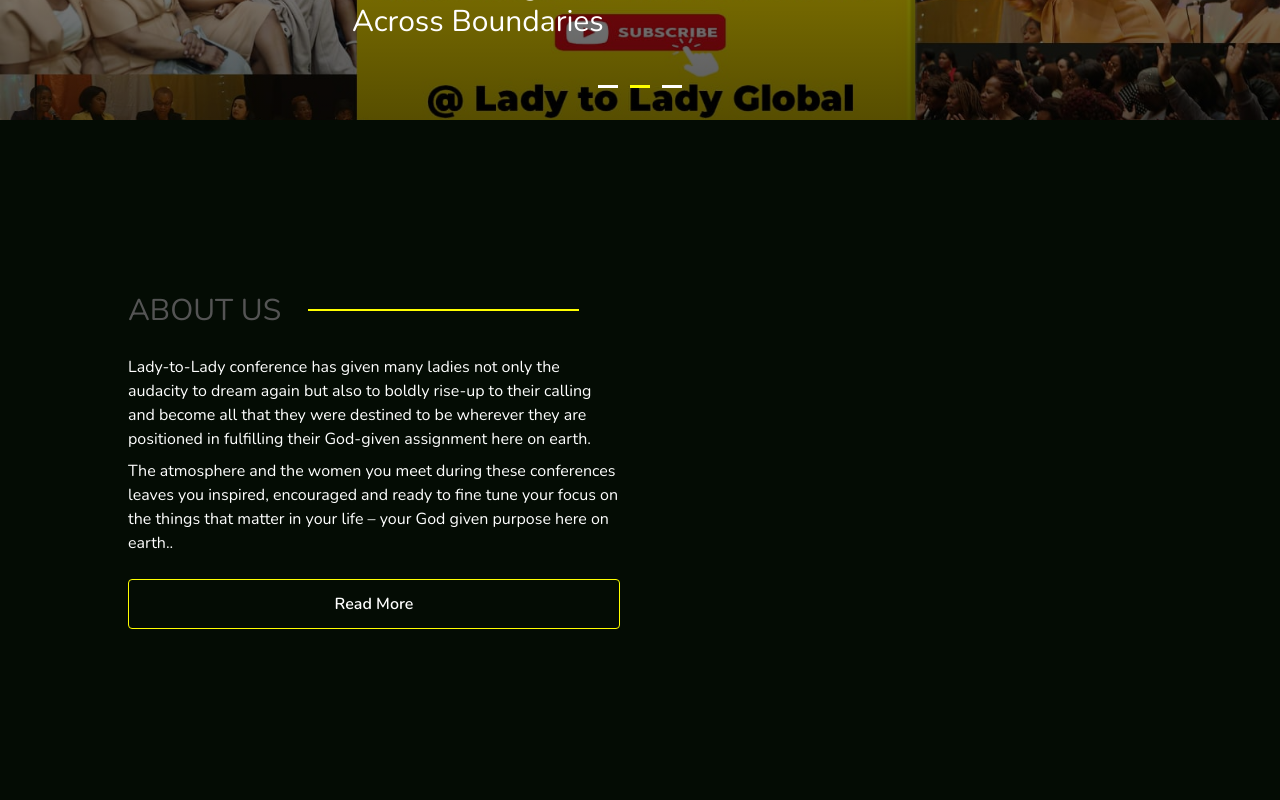
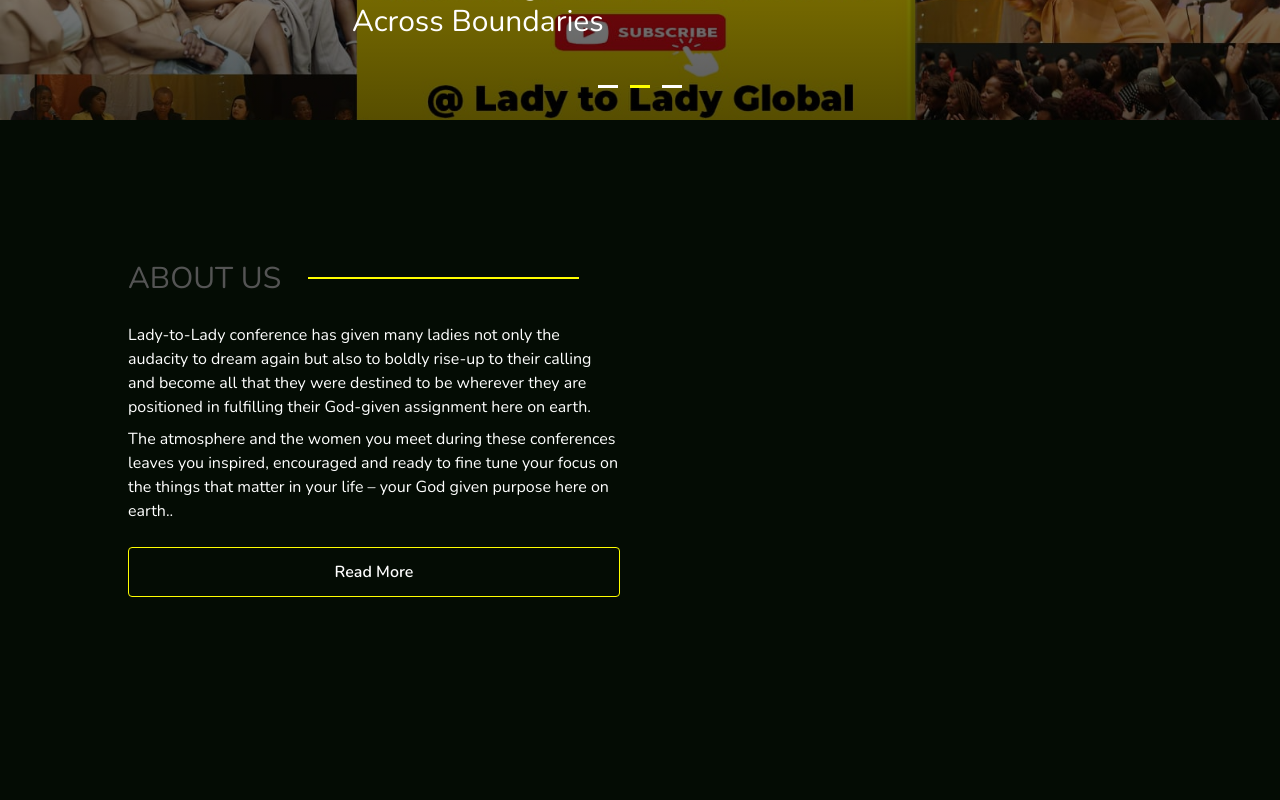
Before and after one commit to mrvicthor/clc-app, a React (Vite) app: page / in a window 1280 px wide. Shown: the part 580-1380 px from the top of the page. Built offline with nearby package versions, Linux system fonts and the light colour scheme.

Commit message:
refactored about page

```diff
--- a/src/components/about/index.tsx
+++ b/src/components/about/index.tsx
@@ -6,7 +6,7 @@ const About = () => {
   const ref = useRef<HTMLDivElement>(null!);
   const isInView = useInView(ref, { once: true });
   return (
-    <div className="px-4 py-16 overflow-hidden md:py-[6rem]" id="about">
+    <div className="px-4 py-16 overflow-hidden md:pb-[5rem]" id="about">
       <div className="md:max-w-5xl md:mx-auto">
         <div
           ref={ref}
```
